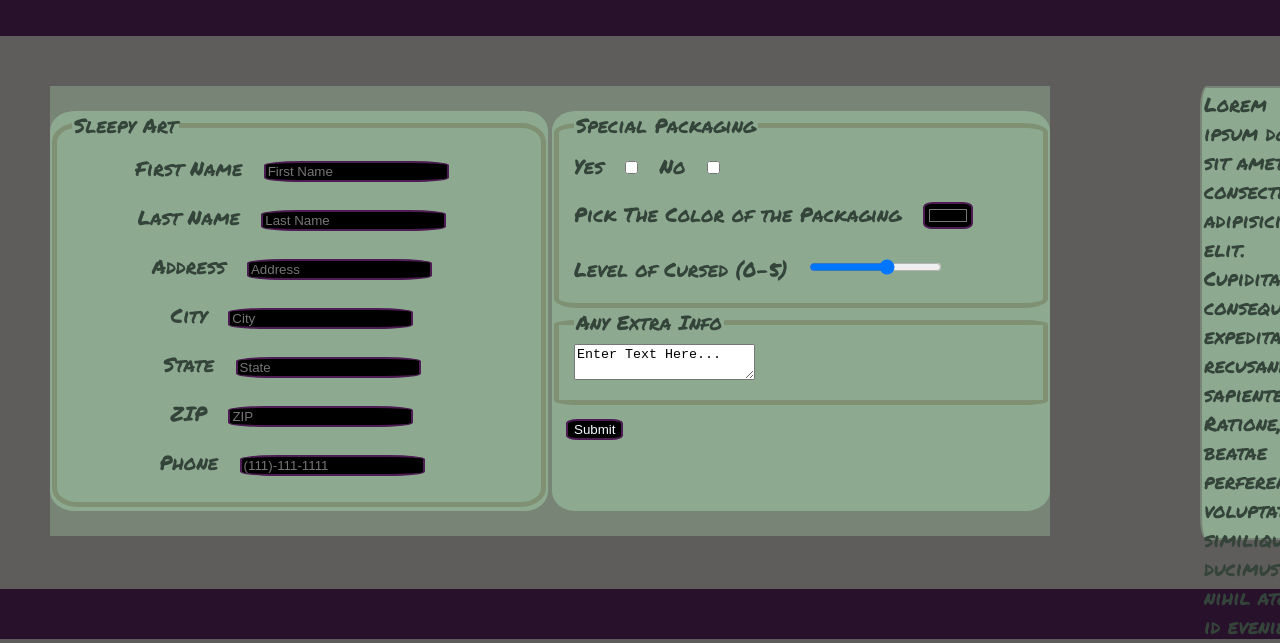
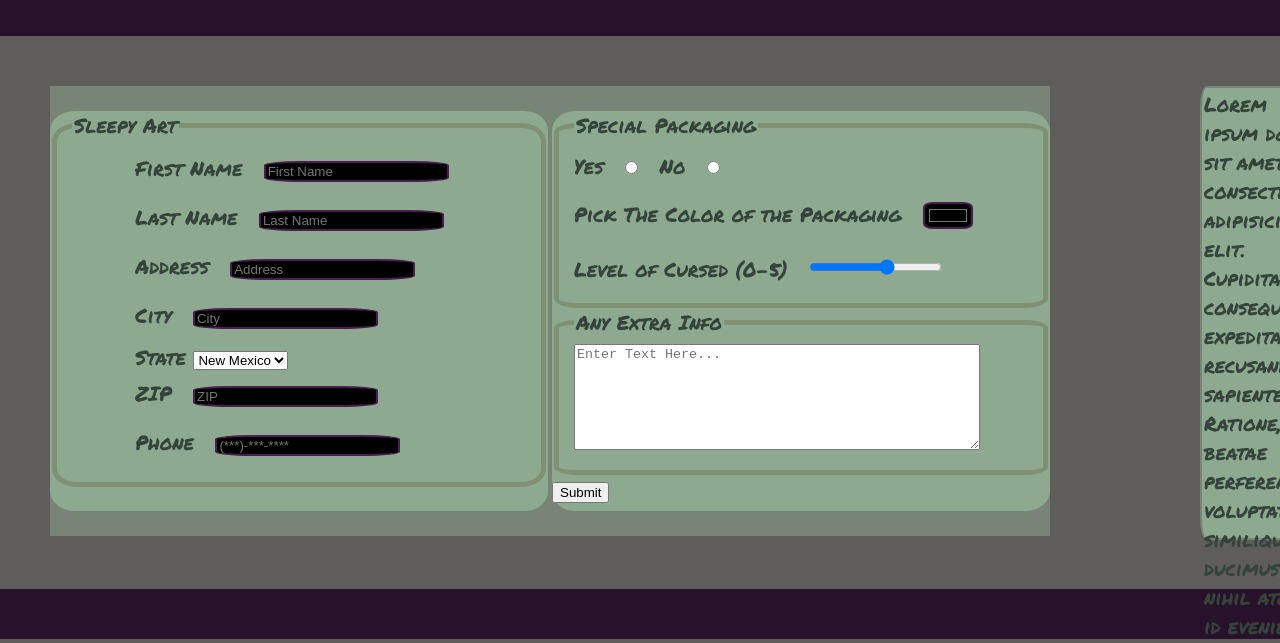
Before and after one commit to ALugo106/Form, a plain HTML site: page index.html in a window 1280 px wide. Shown: the part 157-800 px from the top of the page. Drawn offline with Linux system fonts and the light colour scheme; a web font is replaced by a local one.

Commit message:
Update index.html

```diff
--- a/index.html
+++ b/index.html
@@ -133,6 +133,11 @@
             border: 5px solid rgb(127,145,114);
             border-radius: 5%;
         }
+
+        textarea {
+            height: 100px;
+            width: 400px;
+        }
     </style>
 </head>
 <body>
@@ -160,41 +165,38 @@
                         </legend>
                         <div id="aaa">
                             <lable id="fname">First Name</lable>
-                            <input type="text" id="fname" name="firstname" placeholder="First Name">
-                        </div>
-                        <div>
+                            <input type="text" id="fname" name="firstname" placeholder="First Name" pattern="^\D*" required>
+
+                            <br>
                             <label id="lname">Last Name</label>
-                            <input type="text" id="lname" name="lastname" placeholder="Last Name">
-                        </div>
-                        <div>
+                            <input type="text" id="lname" name="lastname" placeholder="Last Name" pattern="^\D*" required>
+
+                            <br>
                             <label id="add">Address</label>
-                            <input type="text" id="" name="address" placeholder="Address">
-                        </div>
-                        <div>
+                            <input type="text" id="" name="address" placeholder="Address" pattern="\w+(\s\w+){0,}" required>
+                            <br>
+
                             <label id="city">City</label>
-                            <input type="text" id="fname" name="city" placeholder="City">
-                        </div>
+                            <input type="text" id="fname" name="city" placeholder="City" pattern="^\D*" required>
+                            <br>
 
-                        <div>
                             <label id="st">State</label>
-                            <input list="op" placeholder="State">
-                            <datalist id="op">
-                                <option value="NM">
-                                <option value="AZ">
-                                <option value="NV">
-                                <option value="CA">
-                            </datalist>
-                        </div>
-                        <div>
+                            <select id="st" >
+                                <option value="NM"> New Mexico </option>
+                                <option value="AZ"> Arizona </option>
+                                <option value="NV"> Nevada </option>
+                                <option value="CA"> California </option>
+                            </select required>
+                            <br>
+
                             <label id="zip">ZIP</label>
-                            <input type="text" placeholder="ZIP">
-                        </div>
-                        <div>
+                            <input type="number" placeholder="ZIP" pattern="[0-9]" required>
+                                <br>
                             <label id="ph">Phone</label>
-                            <input type="tel" id="" name="address" placeholder="(111)-111-1111">
+                            <input type="tel" id="" name="address" placeholder="(***)-***-****" pattern="[0-9]{10}">
                         </div>
                     </fieldset>
-                    </form>
+
                 </div>
 
                 <div id="Right">
@@ -203,9 +205,9 @@
                             <fieldset>
                         <legend for="">Special Packaging</legend>
                         <label>Yes</label>
-                        <input type="checkbox">
+                        <input type="radio" name="op" required>
                         <label>No</label>
-                        <input type="checkbox">
+                        <input type="radio" name="op">
                         <br>
                         <label>Pick The Color of the Packaging</label>
                         <input type="color">
@@ -215,9 +217,10 @@
                     </fieldset>
                     <fieldset>
                         <legend>Any Extra Info</legend>
-                        <textarea>Enter Text Here...</textarea>
+                        <textarea placeholder="Enter Text Here..."></textarea>
                     </fieldset>
-                    <input type="submit">
+
+                    <button type="submit">Submit</button>
                         </form>
                     </div>
 
```
